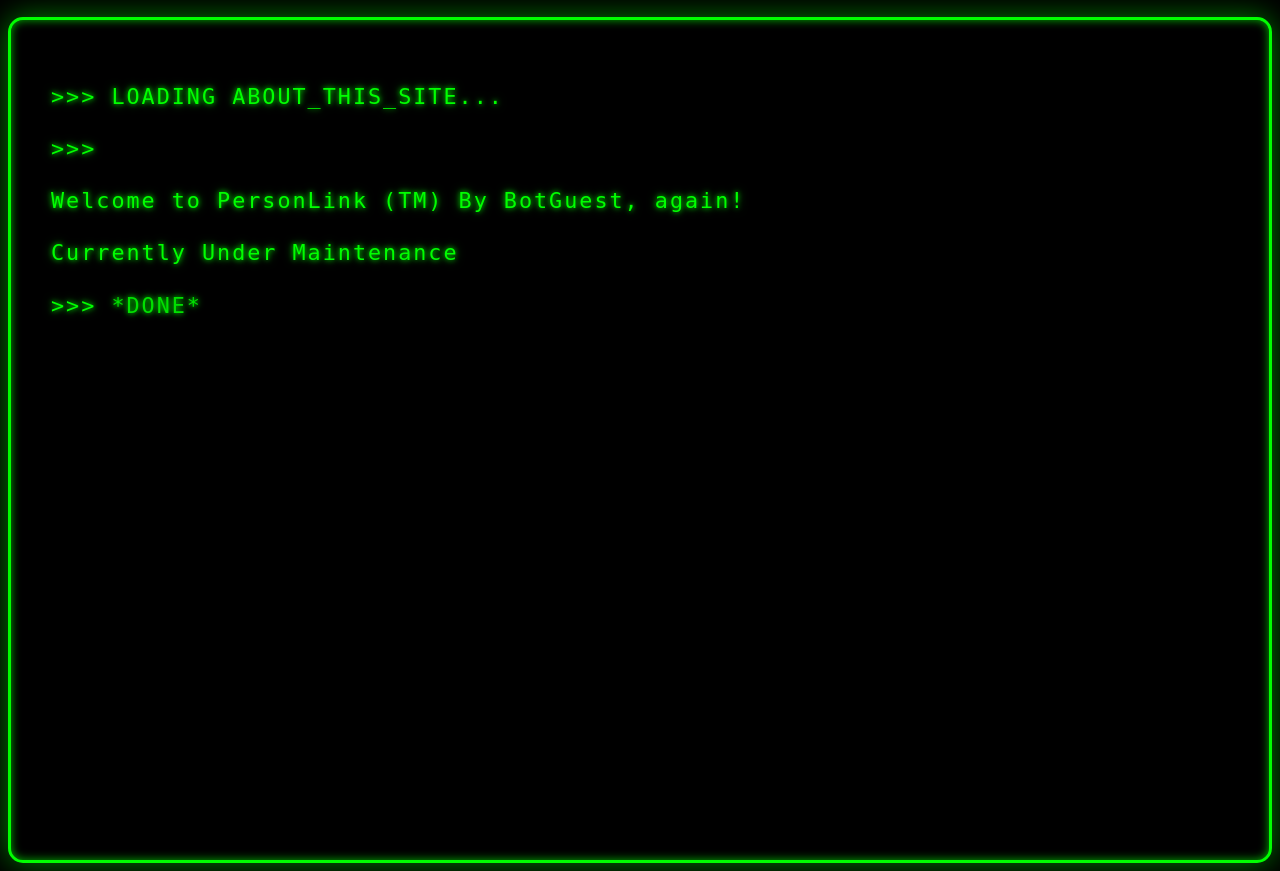
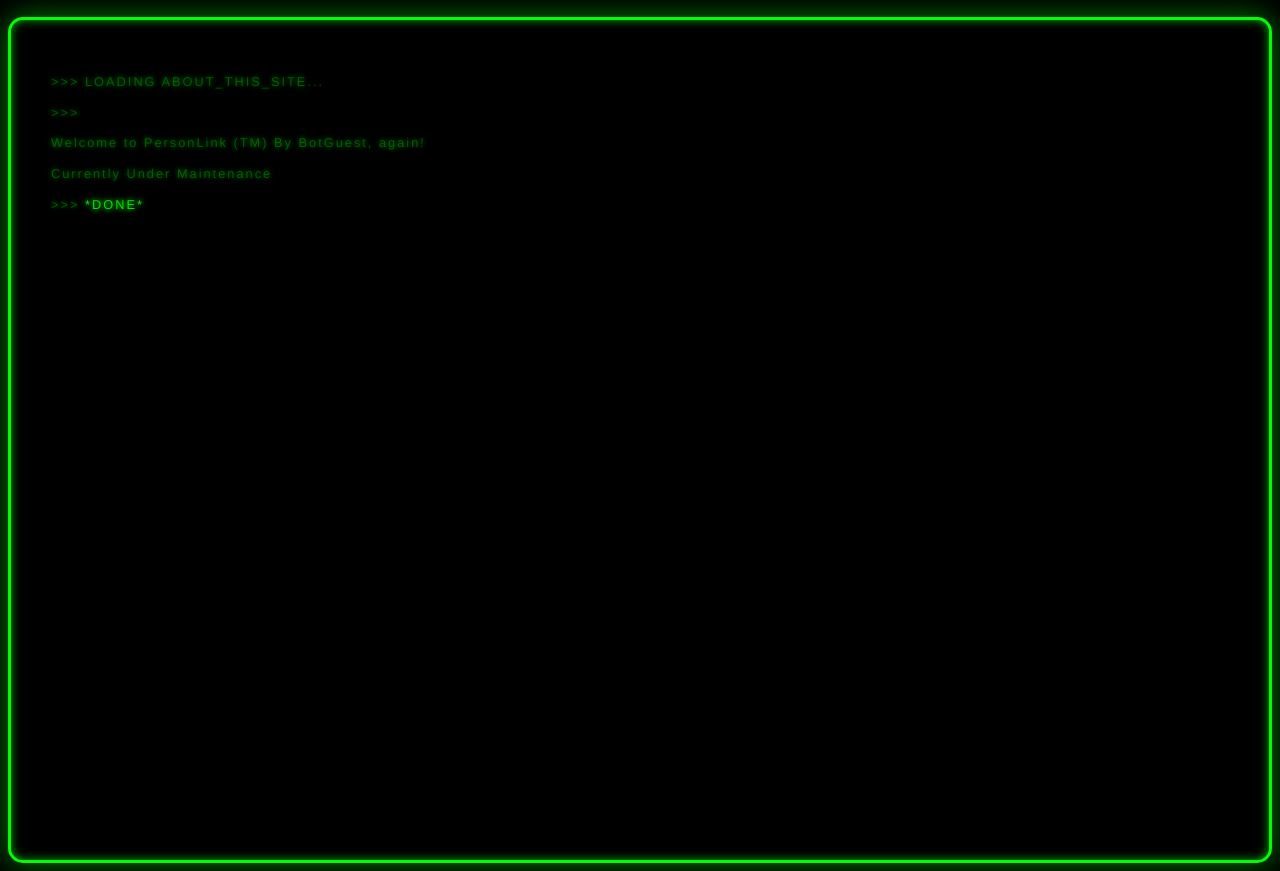
Before and after one commit to botguest/personal_site_git, a Flask app: page /about in a window 1280 px wide. Shown: the part 71-942 px from the top of the page. Run offline with Flask 2, Linux system fonts and the light colour scheme; parts of the project's set-up code (start-up, migrations or seed data) failed here and were passed over.

Commit message:
new font system

```diff
--- a/static/css_style.css
+++ b/static/css_style.css
@@ -80,7 +80,7 @@
     letter-spacing: 2px;
     padding: 20px;
     color: rgba(0, 255, 0, 0.3); /* smaller */
-    text-shadow: 0 0 5px rgba(0, 255, 0, 0.8), 0 0 10px rgba(0, 255, 0, 0.6);
+    text-shadow: 0 0 5px rgba(0, 255, 0, 0.4), 0 0 10px rgba(0, 255, 0, 0.2);
 }
 
 /* Navbar styling */
--- a/templates/about.html
+++ b/templates/about.html
@@ -19,7 +19,8 @@
     </nav>
 
     <div class="crt-screen">
-    <div class="terminal">
+        <!--AUXI TEXT-->
+    <div class="terminal-aux">
         <p>>>> LOADING ABOUT_THIS_SITE...</p>
         <p>>>></p>
         <p>Welcome to PersonLink (TM) By BotGuest, again!</p>
@@ -27,6 +28,7 @@
 
         <p>>>> <span class="flashing">*DONE*</span></p>
     </div>
+        <!--AUXI TEXT-->
 </div>
 
 </body>
--- a/templates/follow.html
+++ b/templates/follow.html
@@ -19,7 +19,8 @@
     </nav>
 
     <div class="crt-screen">
-        <div class="terminal">
+        <!--AUXI TEXT-->
+        <div class="terminal-aux">
             <p>>>> LOADING FOLLOW...</p>
             <p>>>> <span class="flashing">*FAILED*</span> </p>
             <p>>>> LOADING MESSAGE RETURNED... </p>
@@ -27,6 +28,7 @@
             <p>------ Contact Admin BotGuest (JINGXING XU)</p>
             <p>>>> <span class="flashing">*DONE*</span> </p>
         </div>
+        <!--AUXI TEXT-->
     </div>
 </body>
 </html>
--- a/templates/follower_login.html
+++ b/templates/follower_login.html
@@ -19,7 +19,8 @@
     </nav>
 
     <div class="crt-screen">
-        <div class="terminal">
+        <!--AUXI TEXT-->
+        <div class="terminal-aux">
             <p>>>> LOADING FOLLOWER_LOGIN...</p>
             <p>>>> <span class="flashing">*FAILED*</span> </p>
             <p>>>> LOADING MESSAGE RETURNED... </p>
@@ -27,6 +28,7 @@
             <p>------ Contact Admin BotGuest (JINGXING XU)</p>
             <p>>>> <span class="flashing">*DONE*</span> </p>
         </div>
+        <!--AUXI TEXT-->
     </div>
 </body>
 </html>
```
Also changed, not shown: templates/archive.html (+8 -0 lines), templates/index.html (+14 -0 lines).
